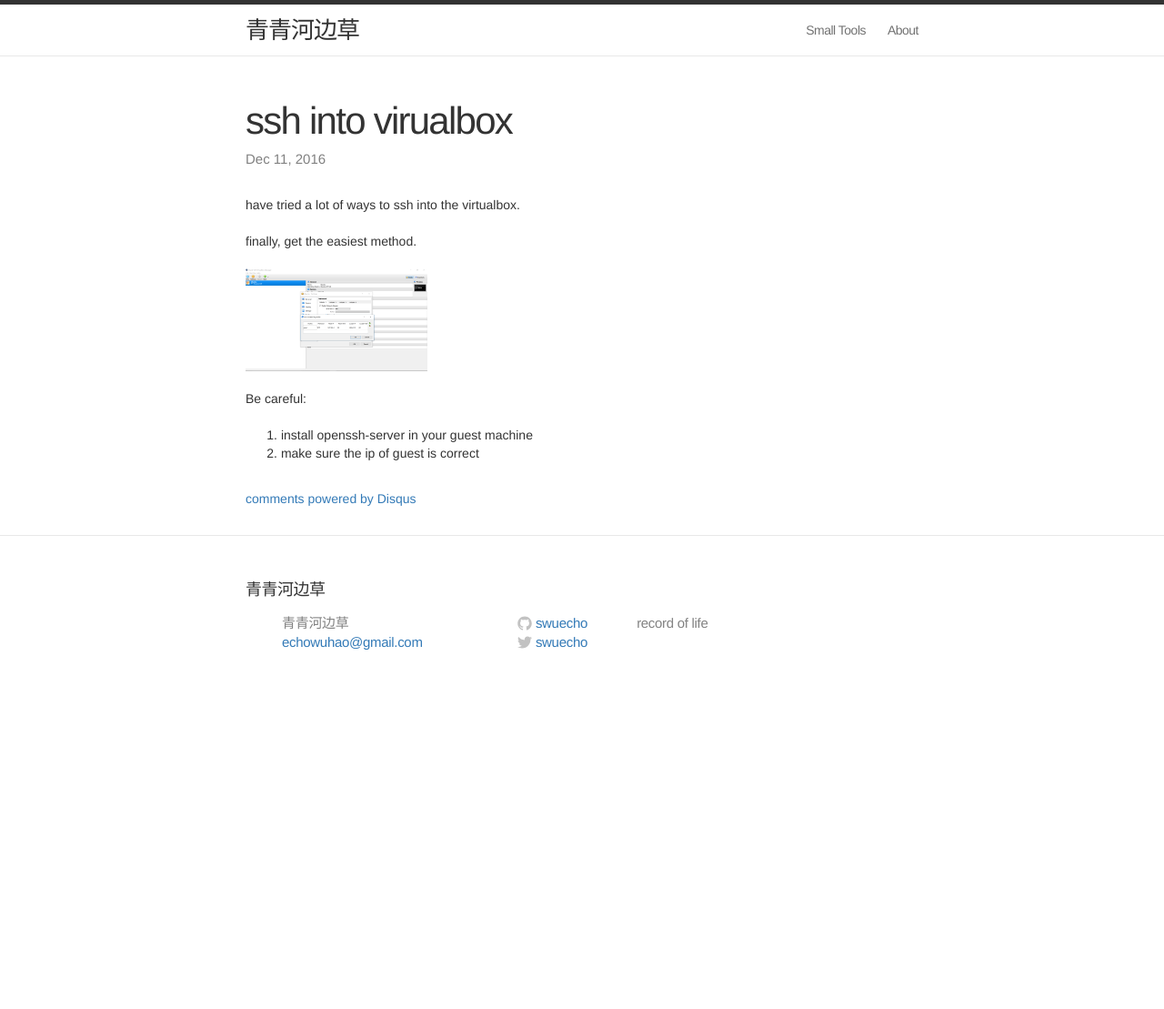
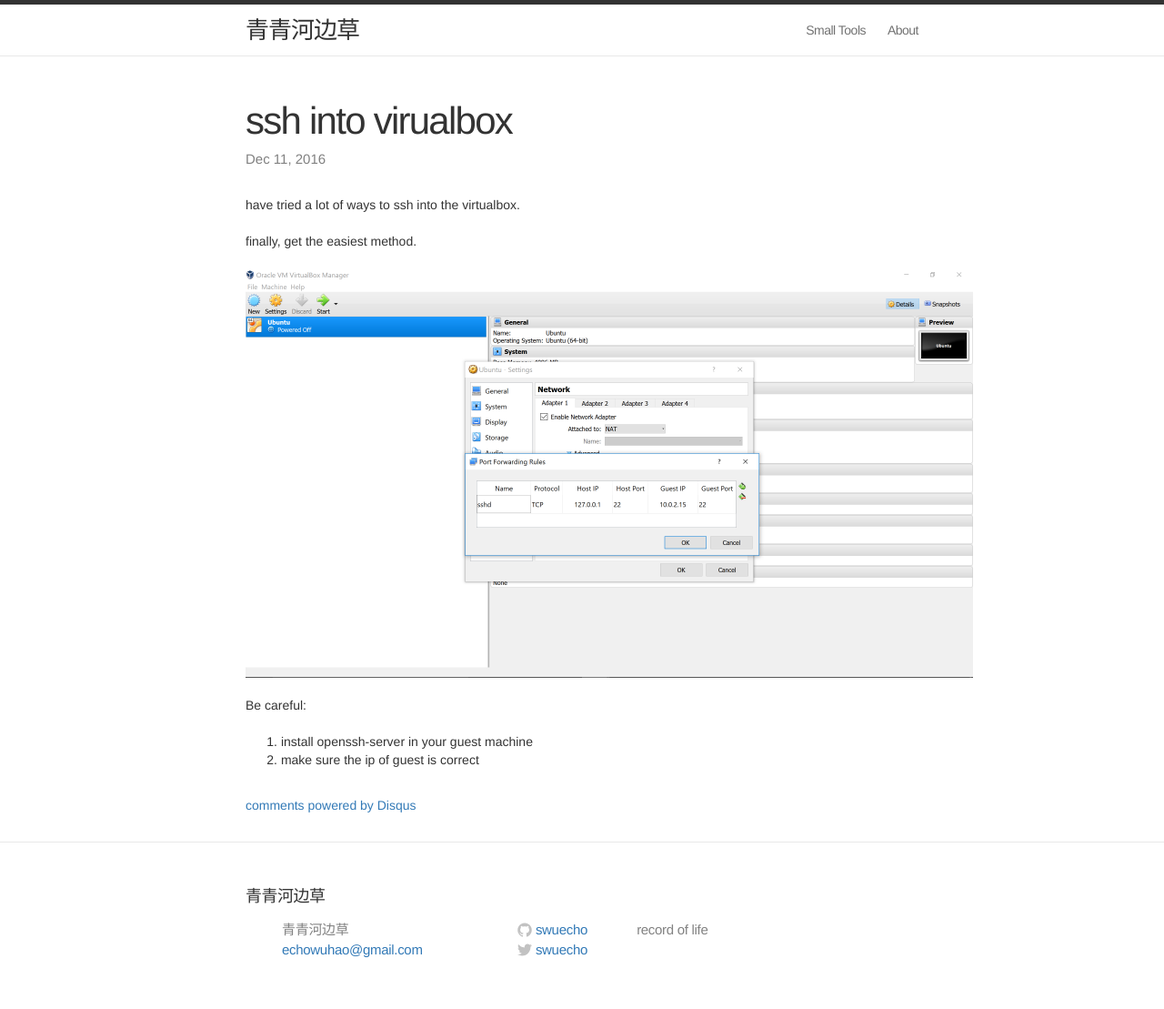
Before and after one commit to swuecho/swuecho.github.io, a Jekyll site: the page built from _posts/2016-12-11-ssh-into-virualbox.md, in a window 1280 px wide. Shown: the whole page at 91% size. Built offline with Jekyll 4.4.1, drawn with Linux system fonts in a browser that asks for light colours; comment, search, counter and statistics services are not loaded; before the commit the page ends 900 px from its top, so only the background shows below that.

Commit message:
Update 2016-12-11-ssh-into-virualbox.md

```diff
--- a/_posts/2016-12-11-ssh-into-virualbox.md
+++ b/_posts/2016-12-11-ssh-into-virualbox.md
@@ -8,7 +8,7 @@
 
 finally, get the easiest method.
 
-<img src="/assets/img/ssh_virtualbox_port_forwarding.png" alt="Port Forwading" style="width: 200px;"/>
+<img src="/assets/img/ssh_virtualbox_port_forwarding.png" alt="Port Forwading" style="width: 800px;"/>
 
 
 Be careful:
```
